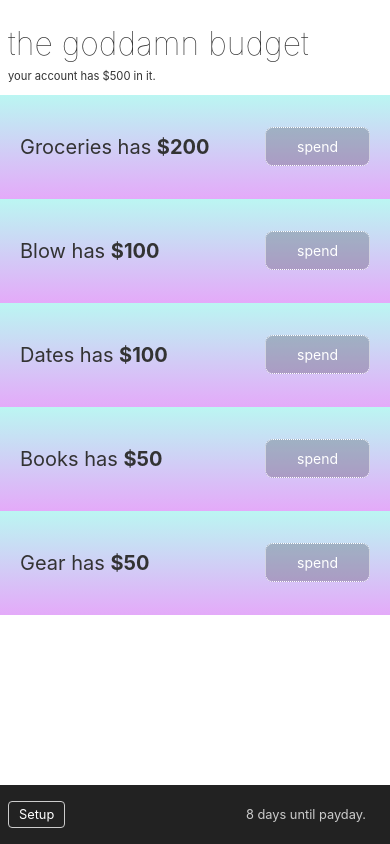
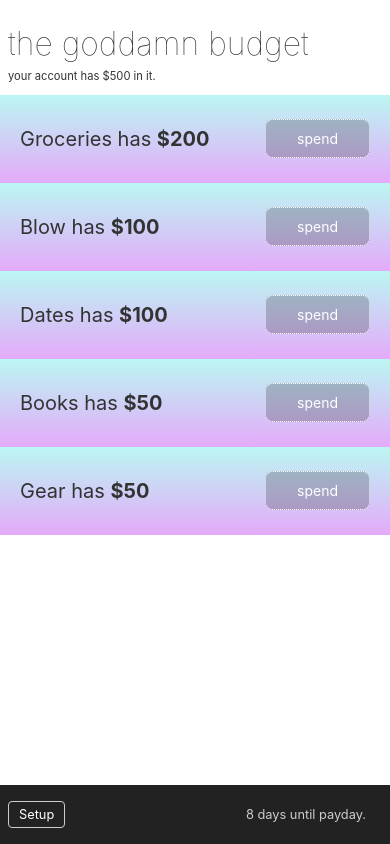
Before and after one commit to wnstn/budgeting-app, a Svelte app: page / in a window 390 px wide. Built offline with nearby package versions, Linux system fonts and the light colour scheme.

Commit message:
phone optimizations

```diff
--- a/src/App.svelte
+++ b/src/App.svelte
@@ -74,7 +74,7 @@
   ul {
     list-style: none;
     margin: 0;
-    margin-bottom: 10vh;
+    margin-bottom: 30vh;
     padding: 0;
   }
 
--- a/src/Category.svelte
+++ b/src/Category.svelte
@@ -57,7 +57,7 @@
   li {
     box-sizing: border-box;
     width: 100%;
-    padding: 1em 1em;
+    padding: .6em 1em;
     background: rgb(187,246,242);
     background: linear-gradient(180deg, rgba(187,246,242,1) 0%, rgba(228,170,249,1) 100%);
     font-size: 1.25em;
--- a/src/Transaction.svelte
+++ b/src/Transaction.svelte
@@ -66,8 +66,8 @@
     border-radius: 3px;
     left: 1em;
     right: 1em;
-    top: 20vh;
-    height: 60vh;
+    top: 10vh;
+    height: 50vh;
     padding: 1em;
   }
 
```
